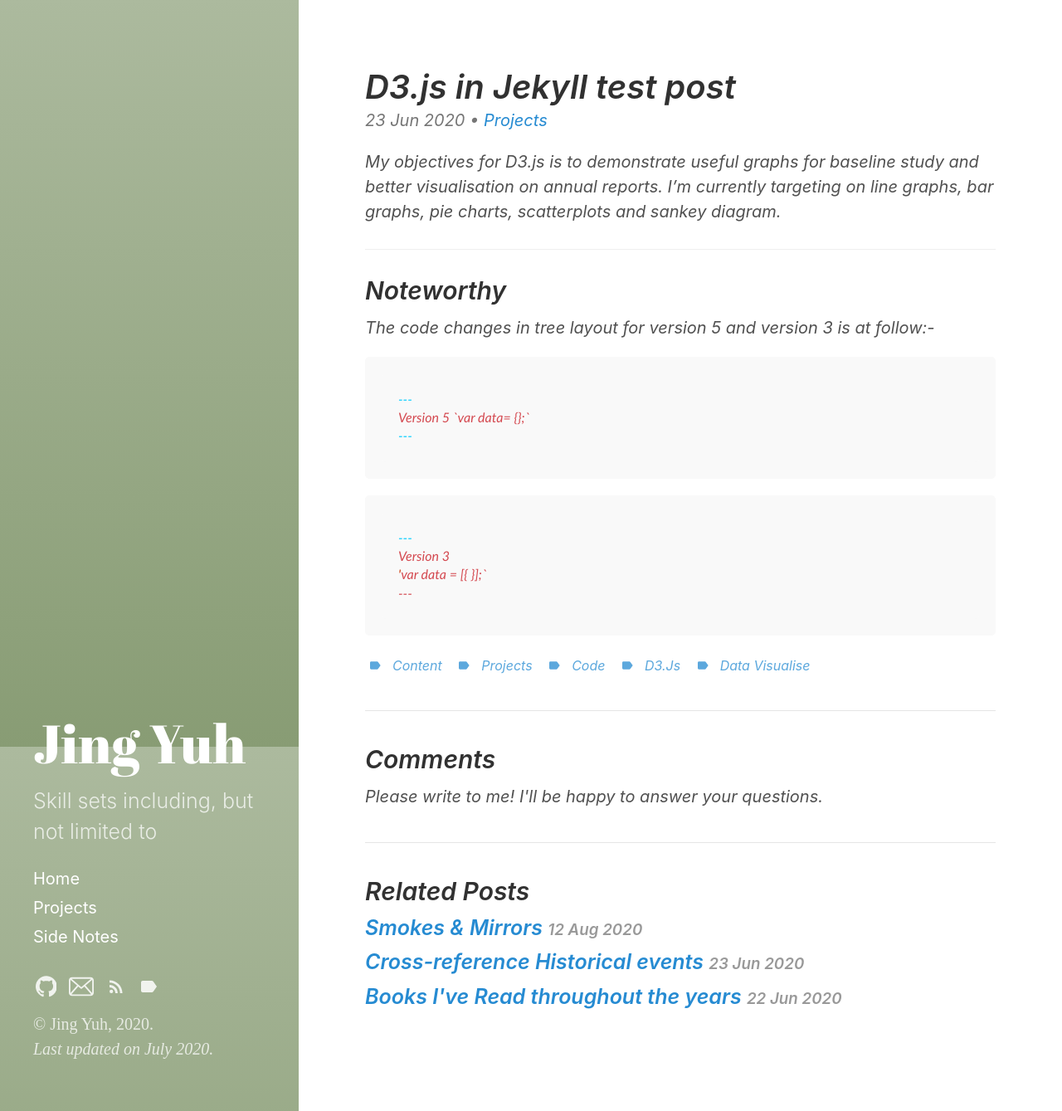
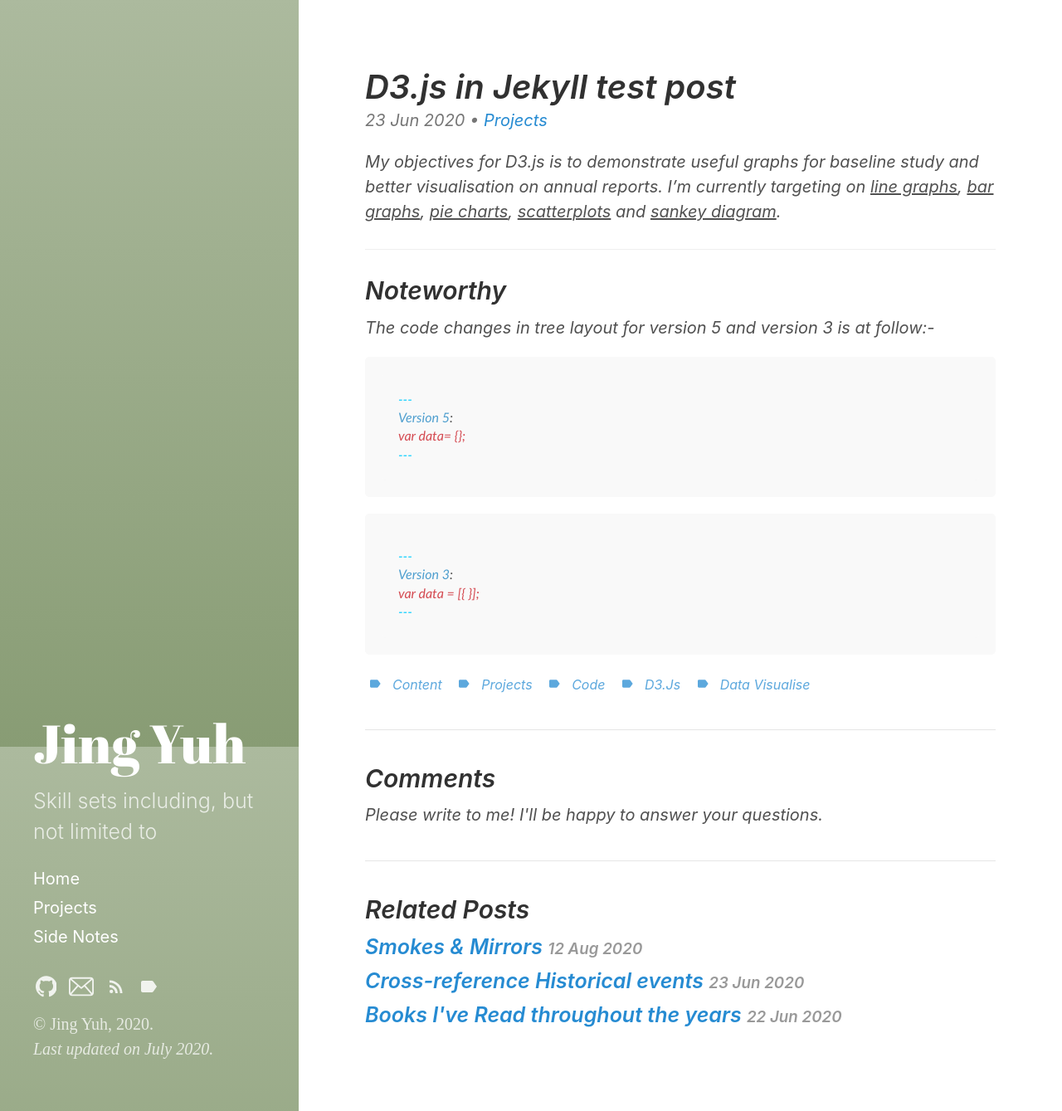
Before and after one commit to jyang123-bit/Website, a Jekyll site: the page built from _posts/2020-06-23-D3.js.md, in a window 1280 px wide and 1339 px high. Shown: the whole window at 83% size. Built offline with Jekyll 4.4.1, drawn with Linux system fonts in a browser that asks for light colours.

Commit message:
Update 2020-06-23-D3.js.md

````diff
--- a/_posts/2020-06-23-D3.js.md
+++ b/_posts/2020-06-23-D3.js.md
@@ -16,7 +16,7 @@
 last_modified_at:
 ---
 
-My objectives for D3.js is to demonstrate useful graphs for baseline study and better visualisation on annual reports. I'm currently targeting on line graphs, bar graphs, pie charts, scatterplots and sankey diagram.
+My objectives for D3.js is to demonstrate useful graphs for baseline study and better visualisation on annual reports. I'm currently targeting on <ins>line graphs</ins>, <ins>bar graphs</ins>, <ins>pie charts</ins>, <ins>scatterplots</ins> and <ins>sankey diagram</ins>.
 
 ---
 
@@ -25,13 +25,14 @@
 
 ```md
 ---
-Version 5 `var data= {};`
+Version 5:
+var data= {};
 ---
 ```
 
 ```md
 ---
-Version 3
-'var data = [{ }];`
+Version 3:
+var data = [{ }];
 ---
 ```
````
